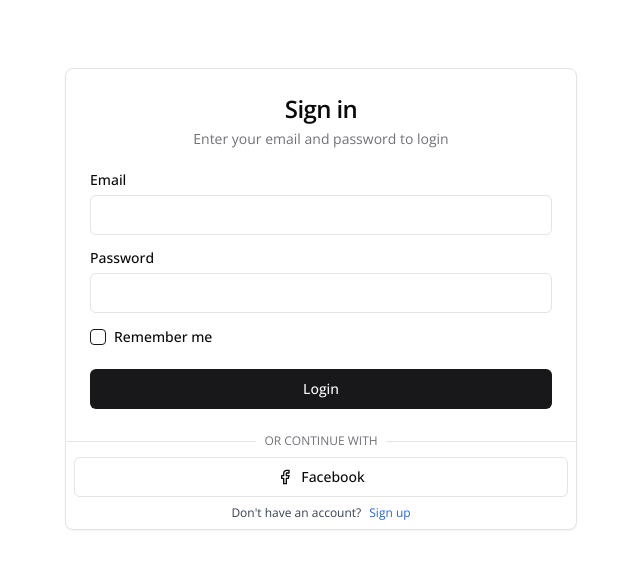
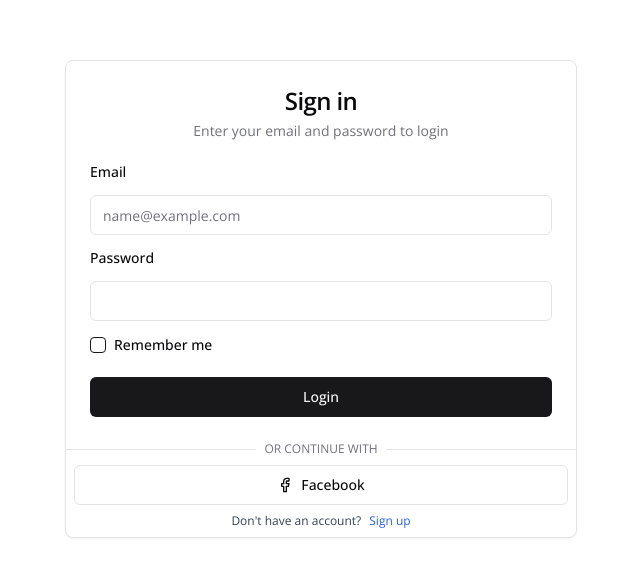
Before and after one commit to Javid726/ebazar, a Next.js app: page /authentication in a window 1280 px wide. Shown: the part 101-678 px from the top of the page, without its empty margins (319-959 px from the left). Built offline with nearby package versions, Linux system fonts and the light colour scheme.

Commit message:
login added

```diff
--- a/app/authentication/page.tsx
+++ b/app/authentication/page.tsx
@@ -14,11 +14,90 @@ import { Checkbox } from '@/components/ui/checkbox';
 import { Input } from '@/components/ui/input';
 import { Label } from '@/components/ui/label';
 import { Facebook } from 'lucide-react';
+import { Loader2 } from 'lucide-react';
+
+import { useForm } from 'react-hook-form';
+import { z } from 'zod';
+import { zodResolver } from '@hookform/resolvers/zod';
+import { useState } from 'react';
+import { useRouter } from 'next/navigation';
+import { toast } from 'sonner';
+
+import {
+  Form,
+  FormControl,
+  FormDescription,
+  FormField,
+  FormItem,
+  FormLabel,
+  FormMessage,
+} from '@/components/ui/form';
+
+const formSchema = z.object({
+  email: z
+    .string()
+    .min(1, { message: 'Bu xana mütləq doldurulmalıdır.' })
+    .email('Düzgün email ünvanı deyil!'),
+  password: z
+    .string()
+    .min(6, { message: 'Ən azı 6 simvoldan ibarət olmalıdır' }),
+});
 
 export default function LoginAccount() {
+  const router = useRouter();
+  const [isLoading, setIsLoading] = useState(false);
+  const form = useForm<z.infer<typeof formSchema>>({
+    resolver: zodResolver(formSchema),
+    defaultValues: {
+      email: '',
+      password: '',
+    },
+  });
+
+  const onSubmit = (values: z.infer<typeof formSchema>) => {
+    async function login() {
+      setIsLoading(true);
+
+      const requestOptions: RequestInit = {
+        method: 'POST',
+        headers: {
+          'Content-Type': 'application/json',
+          Accept: 'application/json',
+        },
+        body: JSON.stringify({
+          email: values.email,
+          password: values.password,
+        }),
+        // mode: 'no-cors',
+      };
+      const response = await fetch(
+        'http://159.89.20.242/api/vendor/login',
+        requestOptions,
+      );
+      const result = await response.json();
+
+      if (response.ok) {
+        localStorage.setItem('vendor_token', result.vendor_token);
+        router.push('/dashboard');
+        setIsLoading(false);
+      } else {
+        if (result.message) {
+          toast.error(result.message, {});
+        } else {
+          toast.error('Daxil etdiyiniz məlumatlarda yanlışlıq var');
+        }
+        setIsLoading(false);
+      }
+    }
+
+    login();
+  };
+
   return (
     <div className="relative flex flex-col justify-center items-center min-h-screen overflow-hidden">
       <div className="w-full m-auto bg-white lg:max-w-lg">
+        <Form {...form}>
+          <form onSubmit={form.handleSubmit(onSubmit)}>
             <Card>
               <CardHeader className="space-y-1">
                 <CardTitle className="text-2xl text-center">Sign in</CardTitle>
@@ -29,11 +108,53 @@ export default function LoginAccount() {
               <CardContent className="grid gap-4">
                 <div className="grid gap-2">
                   <Label htmlFor="email">Email</Label>
-              <Input id="email" type="email" placeholder="" />
+                  <FormField
+                    control={form.control}
+                    name="email"
+                    render={({ field }) => (
+                      <FormItem>
+                        <FormLabel className="sr-only">Email</FormLabel>
+                        <FormControl>
+                          <Input
+                            id="email"
+                            placeholder="name@example.com"
+                            type="string"
+                            autoCapitalize="none"
+                            autoComplete="string"
+                            autoCorrect="off"
+                            disabled={isLoading}
+                            {...field}
+                          />
+                        </FormControl>
+                        <FormMessage />
+                      </FormItem>
+                    )}
+                  />
                 </div>
                 <div className="grid gap-2">
                   <Label htmlFor="password">Password</Label>
-              <Input id="password" type="password" />
+                  <FormField
+                    control={form.control}
+                    name="password"
+                    render={({ field }) => (
+                      <FormItem>
+                        <FormLabel className="sr-only">Şifrə</FormLabel>
+                        <FormControl>
+                          <Input
+                            id="password"
+                            placeholder=""
+                            type="password"
+                            autoCapitalize="none"
+                            autoComplete="password"
+                            autoCorrect="off"
+                            disabled={isLoading}
+                            {...field}
+                          />
+                        </FormControl>
+                        <FormMessage />
+                      </FormItem>
+                    )}
+                  />
                 </div>
                 <div className="flex items-center space-x-2">
                   <Checkbox id="terms" />
@@ -46,7 +167,12 @@ export default function LoginAccount() {
                 </div>
               </CardContent>
               <CardFooter className="flex flex-col">
-            <Button className="w-full">Login</Button>
+                <Button className="w-full" type="submit" disabled={isLoading}>
+                  {isLoading && (
+                    <Loader2 className="mr-2 h-4 w-4 animate-spin" />
+                  )}
+                  Login
+                </Button>
               </CardFooter>
               <div className="relative mb-2">
                 <div className="absolute inset-0 flex items-center">
@@ -59,8 +185,12 @@ export default function LoginAccount() {
                 </div>
               </div>
               <div className="m-2">
-            <Button variant="outline" className="w-full">
+                <Button variant="outline" className="w-full" type="button">
+                  {isLoading ? (
+                    <Loader2 className="mr-2 h-4 w-4 animate-spin" />
+                  ) : (
                     <Facebook className="mr-2 h-4 w-4" />
+                  )}{' '}
                   Facebook
                 </Button>
               </div>
@@ -75,6 +205,8 @@ export default function LoginAccount() {
                 </Link>
               </p>
             </Card>
+          </form>
+        </Form>
       </div>
     </div>
   );
```
Lines whose indentation alone changed are shown as unchanged.
